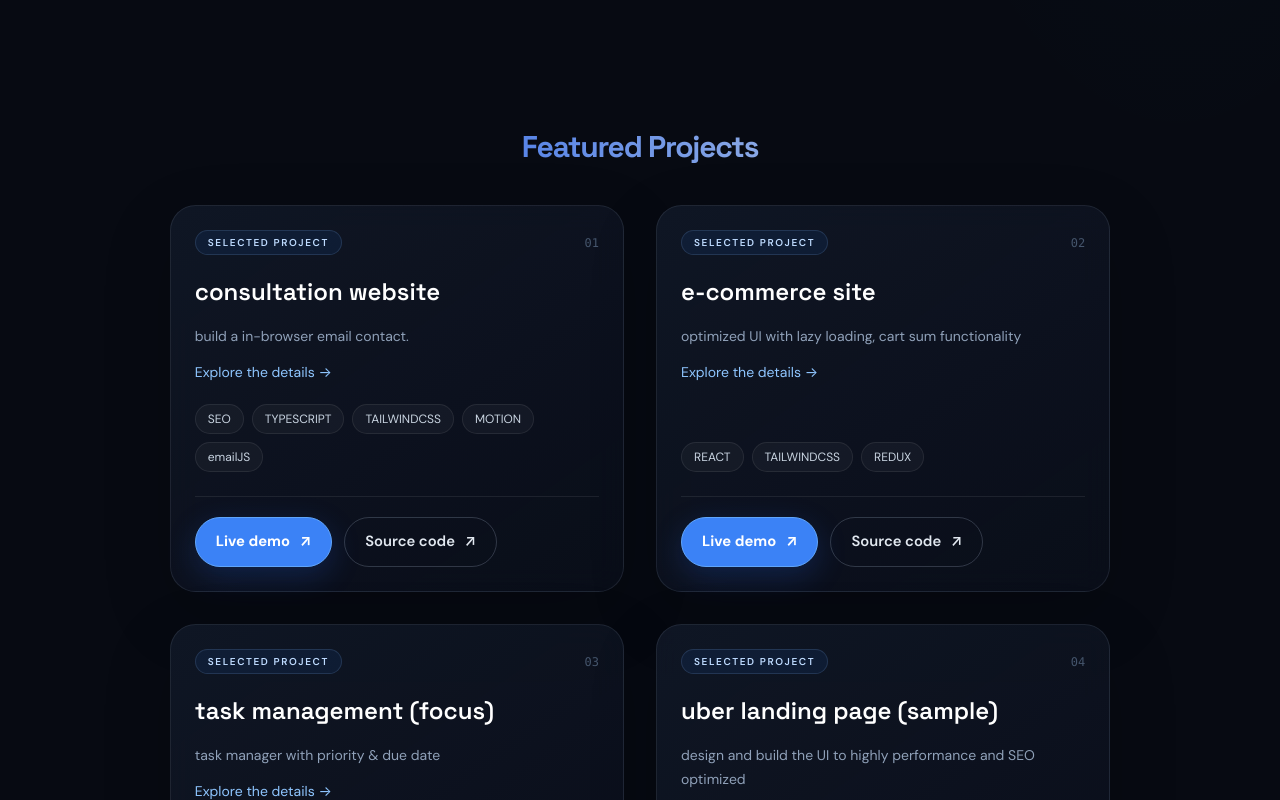
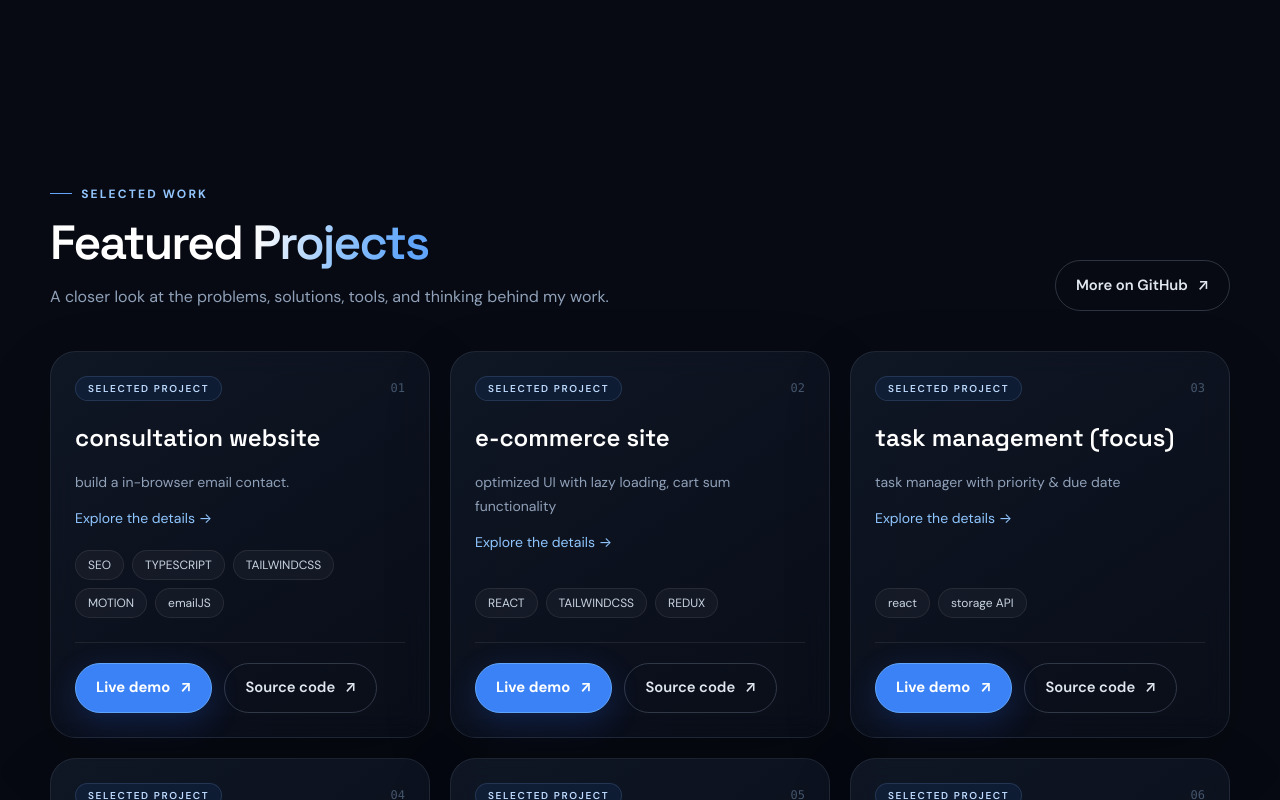
Before and after one commit to abdulsalam-hub/thundetech, a React (Vite) app: page / in a window 1280 px wide. Shown: the part 4020-4820 px from the top of the page. Built offline with nearby package versions, Linux system fonts and the light colour scheme.

Commit message:
Restore and polish visible portfolio projects section

```diff
--- a/src/components/sections/Project.jsx
+++ b/src/components/sections/Project.jsx
@@ -1,33 +1,28 @@
-import {useState} from "react";
+import { Revalscroll } from "../RevalScroll";
 import ProjectBox from "../../components1/ProjectBox";
-import {Revalscroll} from "../RevalScroll";
 
-export const Project=() =>
-{
-      const [curOpen,setCurOpen]=useState(null)
-  return (
-    <>
-      <section
-        title="project page"
-        id="project"
-        className="min-h-screen relative flex items-center justify-center py-20"
-      >
-        <Revalscroll>
-          <div className="max-w-7xl w-full mx-auto px-4">
-            <h2
-              title="devoloper first project"
-              className="text-3xl font-bold mb-10 bg-linear-to-r from-blue-700 to-gray-300 bg-clip-text text-transparent text-center"
-            >
-              Featured Projects
+export const Project = () => (
+  <section id="project" aria-labelledby="projects-heading" className="section-space relative scroll-mt-24">
+    <Revalscroll>
+      <div className="section-wrap">
+        <div className="mb-10 flex flex-col justify-between gap-5 sm:flex-row sm:items-end">
+          <div>
+            <p className="section-kicker mb-4">Selected work</p>
+            <h2 id="projects-heading" className="section-heading text-4xl font-semibold text-white sm:text-5xl">
+              Featured <span className="text-gradient">Projects</span>
             </h2>
-            <div className="grid grid-cols-1 md:grid-cols-2 gap-8 my-4">
-    <ProjectBox  curOpen={curOpen} setCurOpen={setCurOpen}/>
-
-
-            </div>
+            <p className="mt-4 max-w-xl text-sm leading-7 text-slate-400 sm:text-base">
+              A closer look at the problems, solutions, tools, and thinking behind my work.
+            </p>
           </div>
-        </Revalscroll>
-      </section>
-    </>
-  );
-};
+          <a href="https://github.com/abdulsalam-hub" target="_blank" rel="noreferrer" className="cta-secondary w-fit">
+            More on GitHub <span aria-hidden="true">↗</span>
+          </a>
+        </div>
+        <div className="grid grid-cols-1 gap-5 md:grid-cols-2 xl:grid-cols-3">
+          <ProjectBox />
+        </div>
+      </div>
+    </Revalscroll>
+  </section>
+);
```
